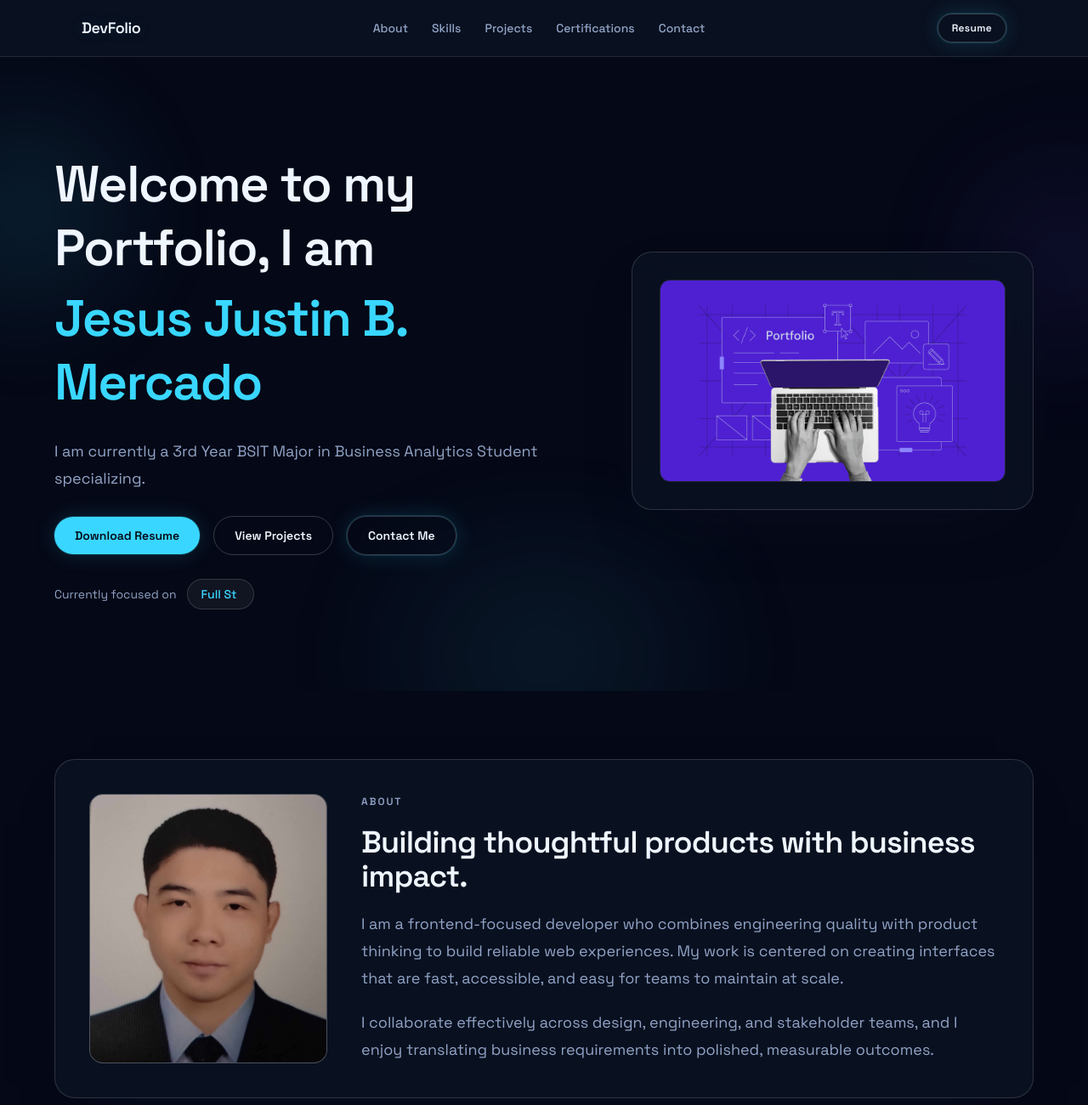
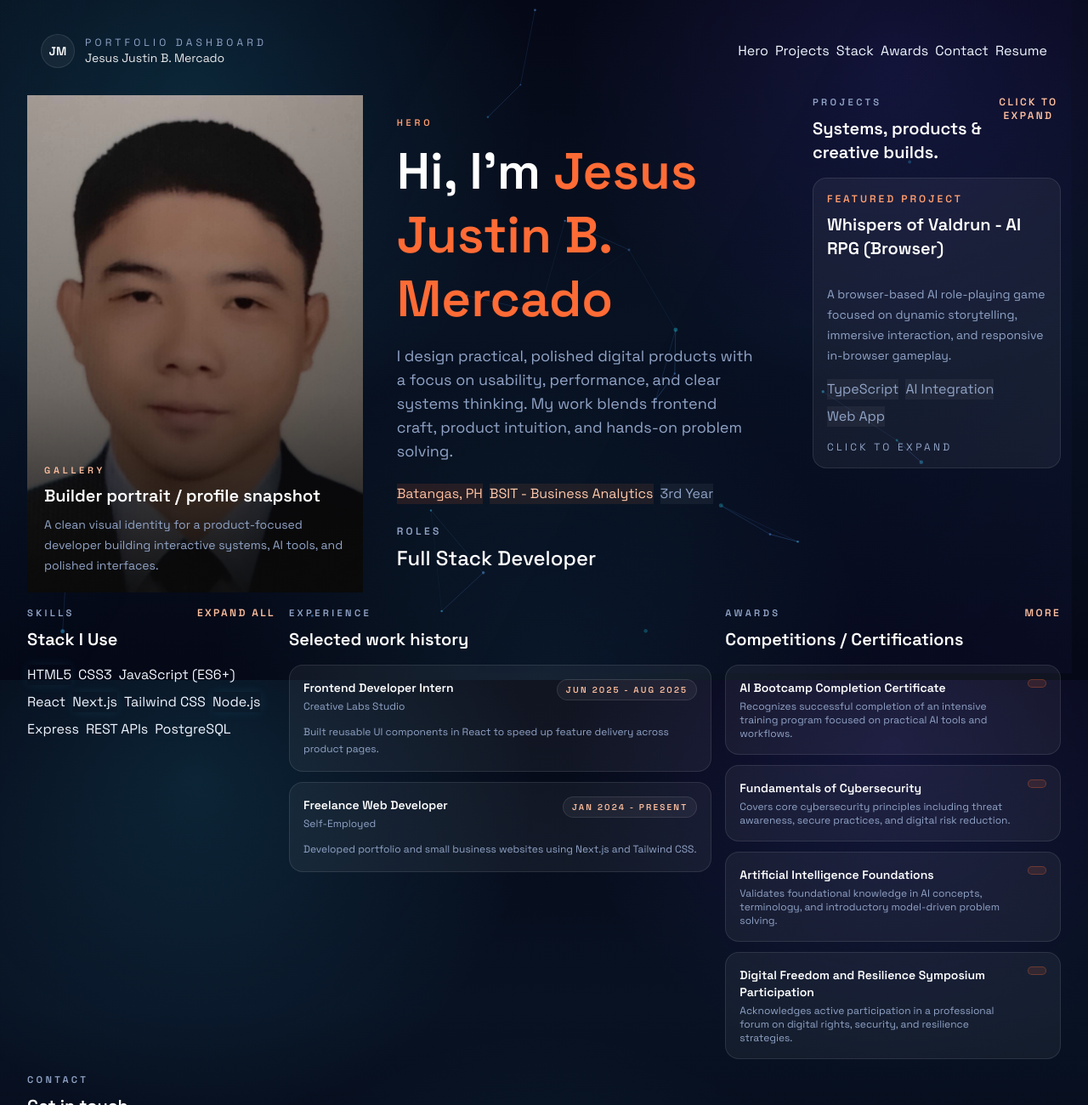
Before and after one commit to jesus-justin/devfolio, a Next.js app: page / in a window 1280 px wide. Shown: the top 1300 px of the page at 85% size. Built offline with nearby package versions, Linux system fonts and the light colour scheme.

Commit message:
Switch homepage to bento dashboard

```diff
--- a/src/app/page.jsx
+++ b/src/app/page.jsx
@@ -1,25 +1,7 @@
-import About from "../components/About";
-import Contact from "../components/Contact";
-import Experience from "../components/Experience";
-import Footer from "../components/Footer";
-import Hero from "../components/Hero";
-import Navbar from "../components/Navbar";
-import Projects from "../components/Projects";
-import Skills from "../components/Skills";
+import BentoDashboard from "../components/BentoDashboard";
 
 export default function Home() {
   return (
-    <div className="min-h-screen bg-[color:var(--bg)] text-[color:var(--text-strong)]">
-      <Navbar />
-      <main>
-        <Hero />
-        <About />
-        <Skills />
-        <Projects />
-        <Experience />
-        <Contact />
-        <Footer />
-      </main>
-    </div>
+    <BentoDashboard />
   );
 }
```
